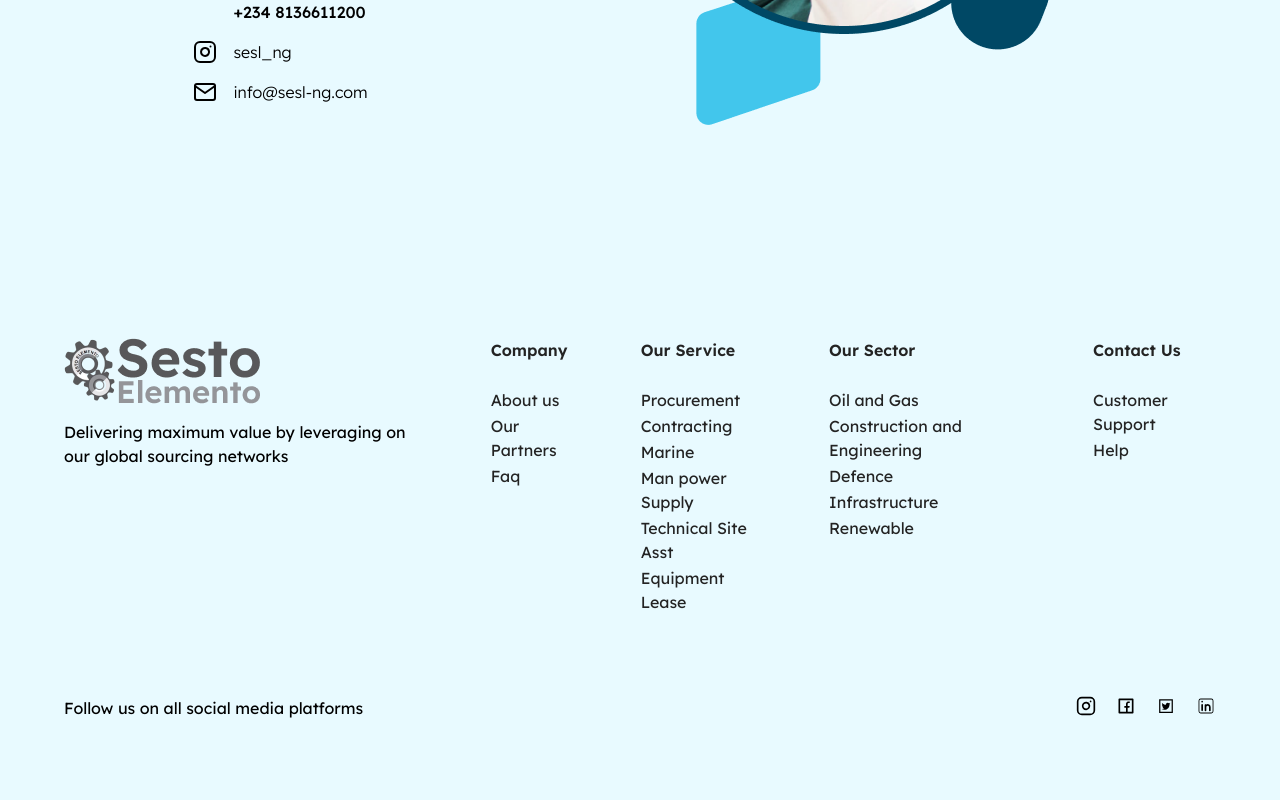
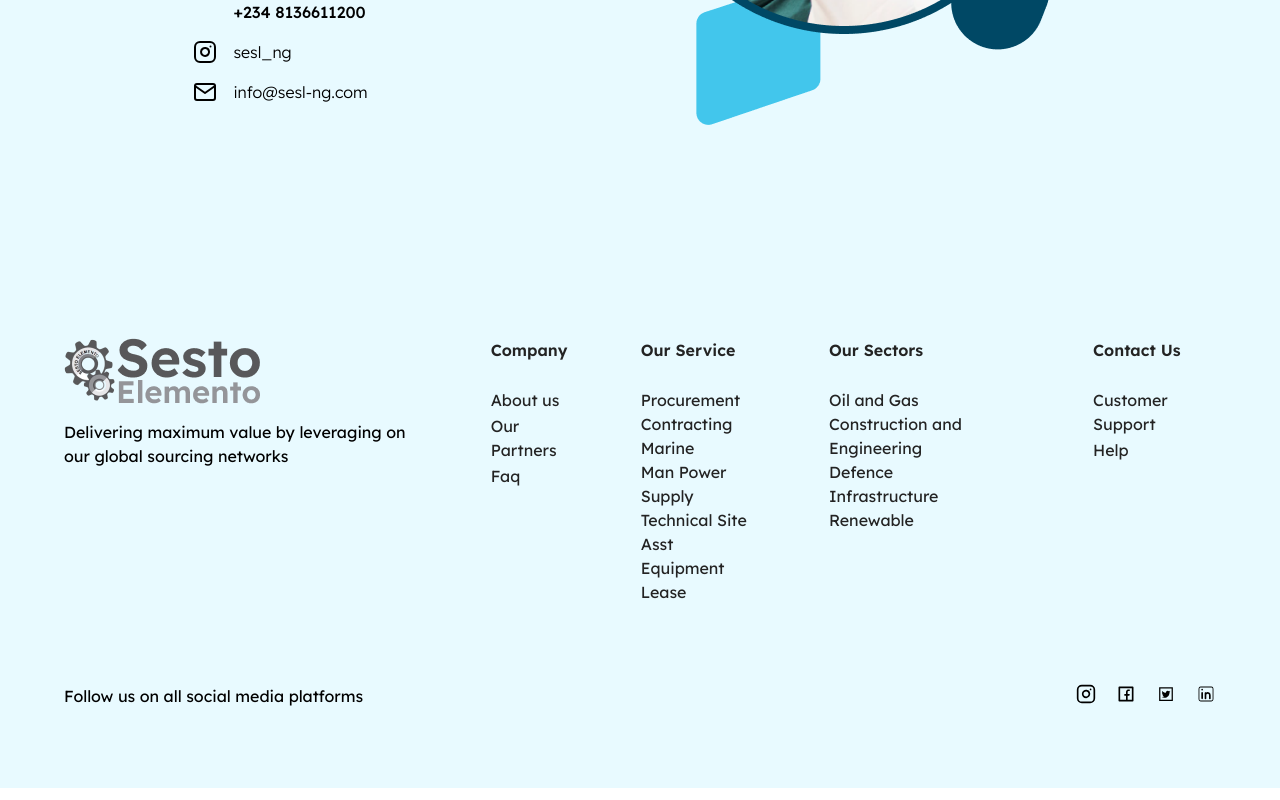
Before and after one commit to Kanoms/Sesto-Elemento, a React (Vite) app: page /contact-us in a window 1280 px wide. Shown: the part 507-1307 px from the top of the page. Built offline with nearby package versions, Linux system fonts and the light colour scheme.

Commit message:
footer error fix

```diff
--- a/src/components/Footer.jsx
+++ b/src/components/Footer.jsx
@@ -11,8 +11,12 @@ const Footer = () => {
   const navigate = useNavigate();
   const location = useLocation();
 
-  const { setSelectedService, setSelectedSector } =
-    useContext(NavigationContext);
+  const {
+    setSelectedService,
+    setSelectedSector,
+    selectedSector,
+    selectedService,
+  } = useContext(NavigationContext);
 
   useEffect(() => {
     if (location.pathname.startsWith("/services")) {
@@ -110,68 +114,24 @@ const Footer = () => {
                 <span className="lkhover"></span>
               </Link>
             </li>
-            <li className="ftlist">
-              <Link
-                to="/services#procurement"
-                className="text-navGray group transition duration-300"
-                onClick={() => handleServiceFooter("/services#procurement")}
+            {[
+              { label: "Procurement", key: "procurement" },
+              { label: "Contracting", key: "contracting" },
+              { label: "Marine", key: "marine" },
+              { label: "Man Power Supply", key: "manPowerSupply" },
+              { label: "Technical Site Asst", key: "technicalSiteAsst" },
+              { label: "Equipment Lease", key: "equipmentLease" },
+            ].map((service) => (
+              <li
+                key={service.key}
+                onClick={() => handleServiceFooter(service.key)}
+                className={`ftlist text-navGray cursor-pointer ${
+                  selectedService === service.key ? "text-dkBlue" : ""
+                }`}
               >
-                Procurement
-                <span className="lkhover"></span>
-              </Link>
-            </li>
-            <li className="ftlist">
-              <Link
-                to="/services#contracting"
-                className="text-navGray group transition duration-300"
-                onClick={() => handleServiceFooter("/services#contracting")}
-              >
-                Contracting
-                <span className="lkhover"></span>
-              </Link>
-            </li>
-            <li className="ftlist">
-              <Link
-                to="/services#marine"
-                className="text-navGray group transition duration-300"
-                onClick={() => handleServiceFooter("/services#marine")}
-              >
-                Marine
-                <span className="lkhover"></span>
-              </Link>
-            </li>
-            <li className="ftlist">
-              <Link
-                to="/services#manPowerSupply"
-                className="text-navGray group transition duration-300"
-                onClick={() => handleServiceFooter("/services#manPowerSupply")}
-              >
-                Man power Supply
-                <span className="lkhover"></span>
-              </Link>
-            </li>
-            <li className="ftlist">
-              <Link
-                to="/services#technicalSiteAsst"
-                className="text-navGray group transition duration-300"
-                onClick={() =>
-                  handleServiceFooter("/services#technicalSiteAsst")
-                }
-              >
-                Technical Site Asst
-                <span className="lkhover"></span>
-              </Link>
-            </li>
-            <li className="ftlist">
-              <Link
-                to="/services#equipmentLease"
-                className="text-navGray group transition duration-300"
-                onClick={() => handleServiceFooter("/services#equipmentLease")}
-              >
-                Equipment Lease
-                <span className="lkhover"></span>
-              </Link>
-            </li>
+                {service.label}
+              </li>
+            ))}
           </ul>
           <ul>
             <li className="ftlinkhd">
@@ -180,62 +140,30 @@ const Footer = () => {
                 className="text-navGray group transition duration-300"
                 onClick={() => handleLinkClick("/sectors")}
               >
-                Our Sector
+                Our Sectors
                 <span className="lkhover"></span>
               </Link>
             </li>
-            <li className="ftlist">
-              <Link
-                to="/sectors#oilngas"
-                className="text-navGray group transition duration-300"
-                onClick={() => handleSectorFooter("/sectors#oilngas")}
+            {[
+              { label: "Oil and Gas", key: "oilngas" },
+              {
+                label: "Construction and Engineering",
+                key: "constructionnengineering",
+              },
+              { label: "Defence", key: "defence" },
+              { label: "Infrastructure", key: "infrastructure" },
+              { label: "Renewable", key: "renewable" },
+            ].map((sector) => (
+              <li
+                key={sector.key}
+                onClick={() => handleSectorFooter(sector.key)}
+                className={`ftlist text-navGray cursor-pointer ${
+                  selectedSector === sector.key ? "text-dkBlue" : ""
+                }`}
               >
-                Oil and Gas
-                <span className="lkhover"></span>
-              </Link>
-            </li>
-            <li className="ftlist">
-              <Link
-                to="/sectors#constructionnengineering"
-                className="text-navGray group transition duration-300"
-                onClick={() =>
-                  handleSectorFooter("/sectors#constructionnengineering")
-                }
-              >
-                Construction and Engineering
-                <span className="lkhover"></span>
-              </Link>
-            </li>
-            <li className="ftlist">
-              <Link
-                to="/sectors#defence"
-                className="text-navGray group transition duration-300"
-                onClick={() => handleSectorFooter("/sectors#defence")}
-              >
-                Defence
-                <span className="lkhover"></span>
-              </Link>
-            </li>
-            <li className="ftlist">
-              <Link
-                to="/sectors#infrastructure"
-                className="text-navGray group transition duration-300"
-                onClick={() => handleSectorFooter("/sectors#infrastructure")}
-              >
-                Infrastructure
-                <span className="lkhover"></span>
-              </Link>
-            </li>
-            <li className="ftlist">
-              <Link
-                to="/sectors#renewable"
-                className="text-navGray group transition duration-300"
-                onClick={() => handleSectorFooter("/sectors#renewable")}
-              >
-                Renewable
-                <span className="lkhover"></span>
-              </Link>
-            </li>
+                {sector.label}
+              </li>
+            ))}
           </ul>
           <ul>
             <li className="ftlinkhd">
```
